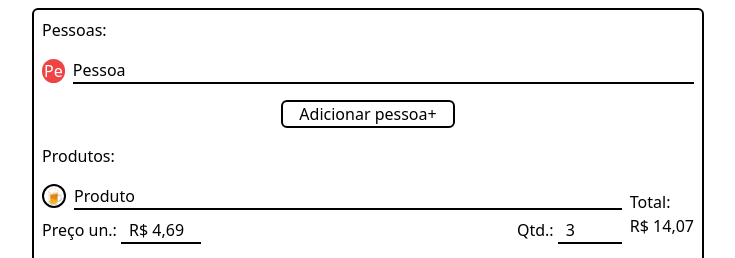
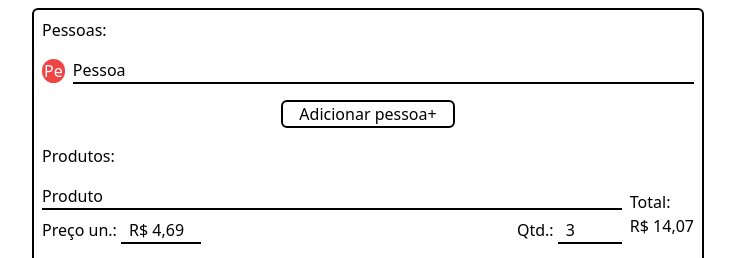
Before and after one commit to ptrkc/continha-calculator, a React (Vite) app: page / in a window 1280 px wide. Shown: the top 258 px of the page, without its empty margins (272-1007 px from the left). Built offline with nearby package versions, Linux system fonts and the light colour scheme.

Commit message:
remove prod emoji

```diff
--- a/src/components/HomePage.tsx
+++ b/src/components/HomePage.tsx
@@ -10,7 +10,6 @@ type Person = {
 };
 
 type Product = {
-  emoji: "🍺";
   name: string;
   unitPrice: number;
   quantity: number;
@@ -46,10 +45,6 @@ const Product = ({
   return (
     <li className="flex gap-2 items-center justify-between">
       <div className="flex flex-col w-full gap-2">
-        <div className="flex w-full">
-          <span className="rounded-full border-2 border-black w-6 h-6 flex justify-center items-center text-white mr-2">
-            {product.emoji}
-          </span>
         <Input
           className="w-full"
           value={product.name}
@@ -57,7 +52,6 @@ const Product = ({
             changeProductProp(product, "name", value)
           }
         />
-        </div>
         <div className="flex justify-between">
           <span>
             Preço un.:{" "}
@@ -187,7 +181,10 @@ export const HomePage = () => {
     );
   };
 
-  const calculateTotalWithTax = (products: Product[], tax: number) => {
+  const calculateTotalWithTax = (
+    products: Map<string, Product>,
+    tax: number
+  ) => {
     const total = [...products.values()].reduce(
       (prev, curr) => prev + Number(curr.unitPrice) * curr.quantity,
       0
```
Lines whose indentation alone changed are shown as unchanged.
